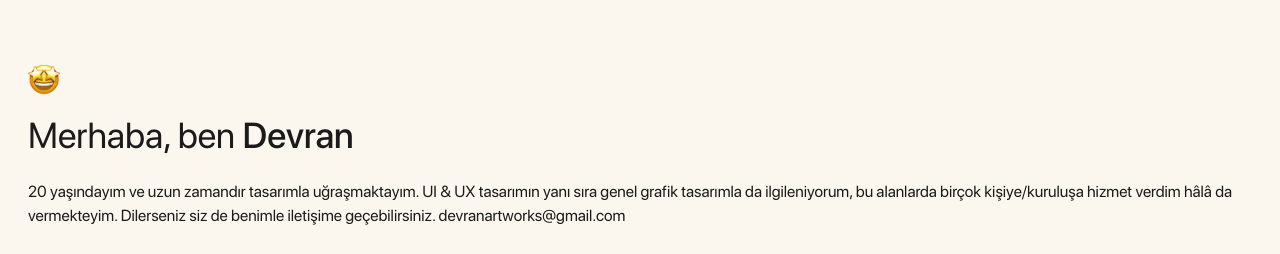
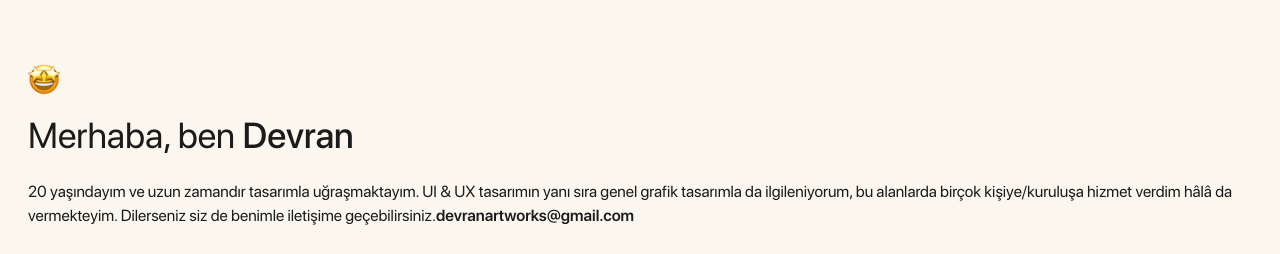
Before and after one commit to devranartworks/devran.works, a Next.js app: page / in a window 1280 px wide. Shown: the top 254 px of the page. Built offline with nearby package versions, Linux system fonts and the light colour scheme.

Commit message:
Update index.tsx

```diff
--- a/app/containers/Home/About/index.tsx
+++ b/app/containers/Home/About/index.tsx
@@ -23,7 +23,7 @@ const About: React.FC = () => {
                     <p className="mb-7 text-[#1B1B1B]">
                         20 yaşındayım ve uzun zamandır tasarımla uğraşmaktayım. UI & UX tasarımın yanı sıra genel grafik tasarımla da ilgileniyorum, bu alanlarda birçok kişiye/kuruluşa hizmet verdim hâlâ da vermekteyim. Dilerseniz siz de benimle iletişime geçebilirsiniz.
 
-                        devranartworks@gmail.com
+                        <b className="font-bold">devranartworks@gmail.com</b>
                     </p>
                     <div className="flex flex-wrap items-center gap-4">
                         <Link href="https://twitter.com/uidevo" target="_blank" className="flex items-center gap-2 rounded-lg border border-[#B4B4B4] px-4 py-2.5 transition duration-200 hover:bg-[#B4B4B4]/10" aria-label="Devran Düzgün Twitter">
```
